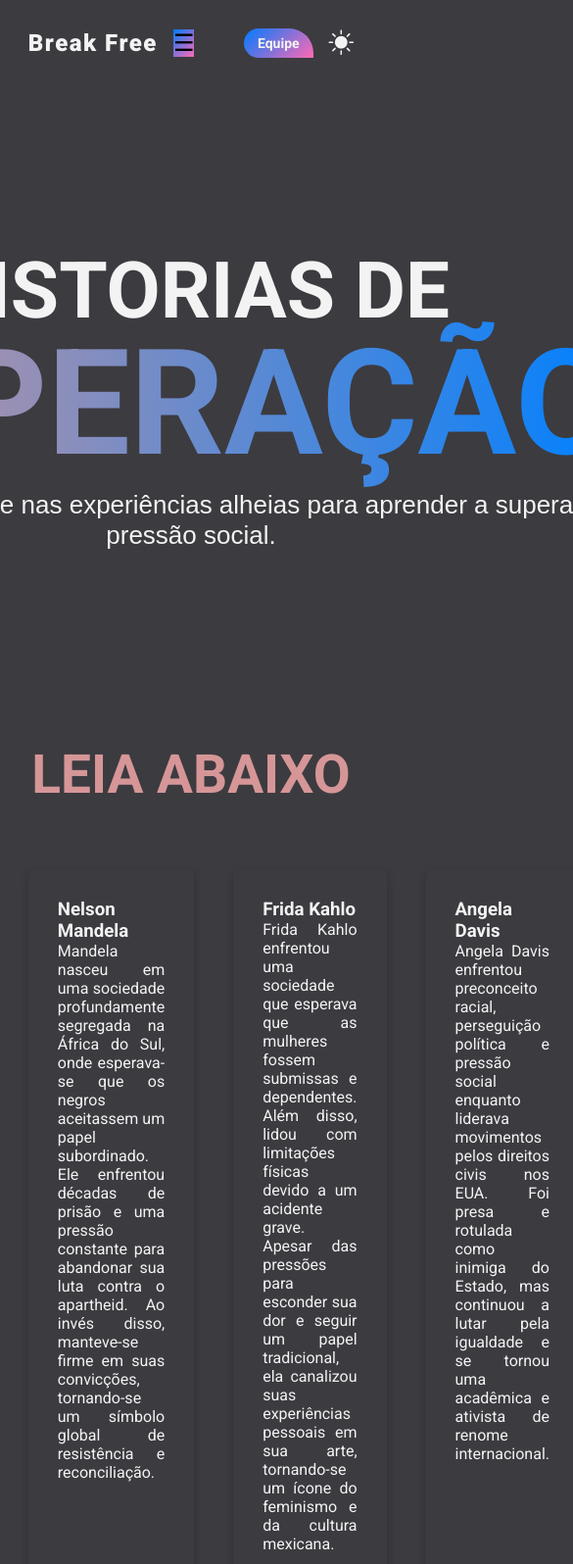
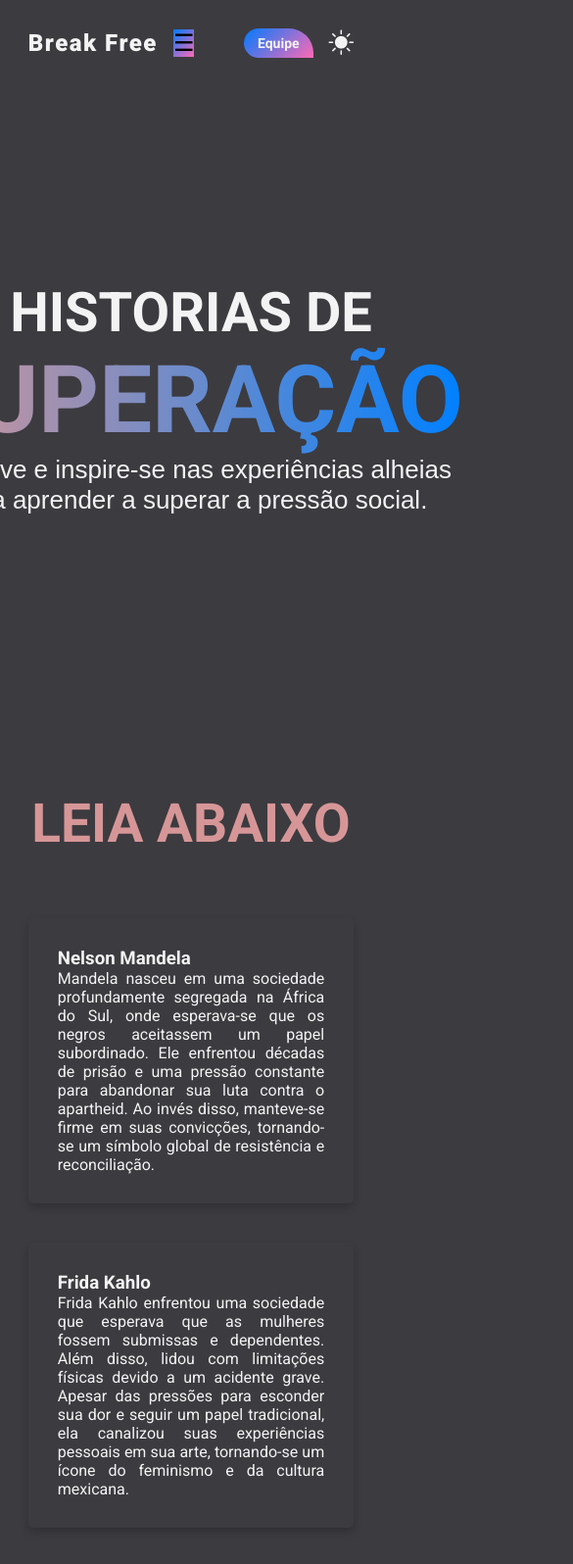
Before and after one commit to DaihSeven/BreakFree-ProjetoFinalM2, a plain HTML site: page pages/history.html in a window 390 px wide. Shown: the top 1596 px of the page at 98% size, 585 px wide, since content can reach past the window. Drawn offline with nearby package versions, Linux system fonts and the light colour scheme.

Commit message:
:sparkles: making responsive

```diff
--- a/styles/history.css
+++ b/styles/history.css
@@ -28,8 +28,8 @@ body {
 }
 
 .container {
-    max-width: 2000px;
-    padding: 16px;
+    max-width: 125em;
+    padding: 1em;
 }
 
 .main-content {
@@ -37,22 +37,21 @@ body {
     flex-direction: column;
     align-items: center;
     justify-content: center;
-    margin-top: 80px;
+    margin-top: 5em;
     color: var(--light);
 }
 
 .main-content .intro-heading {
-    font-size: 80px;
+    font-size: 5rem;
 }
 
-/* O BODY.LIGHT É O BOTÃO, QUANDO ACIONADO PUXA ESSE CÓDIGO, PODE SER FEITO PRA OUTRAS PARTES TAMBÉM  */
 body.light .intro-heading {
     color: var(--dark);
 }
 
 .main-content .main-heading {
-    font-size: 150px;
-    margin-top: -20px;
+    font-size: 9.375rem;
+    margin-top: -2.25rem;
     background: linear-gradient(90deg, var(--primary), var(--second));
     -webkit-text-fill-color: transparent;
     -webkit-background-clip: text;
@@ -60,18 +59,17 @@ body.light .intro-heading {
 }
 
 .section-title h1 {
-    font-size: 55px;
+    font-size: 3.4375em;
     text-align: center;
-    margin-top: 60px;
+    margin-top: 1.75em;
 }
 
 .subtitle {
-    font-size: 26px;
+    font-size: 1.625em;
     text-align: center;
     font-family: Arial, Helvetica, sans-serif;
 }
 
-/* O BODY.LIGHT É O BOTÃO, QUANDO ACIONADO PUXA ESSE CÓDIGO, PODE SER FEITO PRA OUTRAS PARTES TAMBÉM  */
 body.light .subtitle {
     color: var(--dark);
 }
@@ -79,24 +77,24 @@ body.light .subtitle {
 .story {
     display: flex;
     flex-direction: column;
-    gap: 20px;
-    margin-top: 45px;
+    gap: 1.25em;
+    margin-top: 2.8125em;
 }
 
 .row {
     display: flex;
     justify-content: space-between;
-    gap: 40px;
-    margin-top: 65px;
+    gap: 2.5em;
+    margin-top: 4.0625em;
 }
 
 .stories {
     background-color: var(--dark);
     color: var(--light);
-    padding: 30px;
+    padding: 1.875em;
     flex: 1;
-    border-radius: 5px;
-    box-shadow: 0 4px 8px rgba(0, 0, 0, 0.2);
+    border-radius: 0.3125em;
+    box-shadow: 0 0.25em 0.5em rgba(0, 0, 0, 0.2);
     text-align: justify;
     position: relative;
     transition: transform 0.3s, background-color 0.3s, box-shadow 0.3s;
@@ -105,8 +103,8 @@ body.light .subtitle {
 .stories:hover {
     background-color: var(--primaryHover);
     color: var(--light);
-    transform: translateY(-10px) scale(1.05);
-    box-shadow: 0 10px 20px rgba(0, 0, 0, 0.4);
+    transform: translateY(-0.625em) scale(1.05);
+    box-shadow: 0 0.625em 1.25em rgba(0, 0, 0, 0.4);
 }
 
 .stories:hover::before {
@@ -116,17 +114,17 @@ body.light .subtitle {
     left: 0;
     right: 0;
     bottom: 0;
-    border: 2px solid var(--primary);
-    border-radius: 5px;
+    border: 0.125em solid var(--primary);
+    border-radius: 0.3125em;
     animation: glow 1.5s infinite alternate;
 }
 
 @keyframes glow {
     0% {
-        box-shadow: 0 0 5px var(--primaryHover);
+        box-shadow: 0 0 0.3125em var(--primaryHover);
     }
     100% {
-        box-shadow: 0 0 15px var(--primaryHover);
+        box-shadow: 0 0 0.9375em var(--primaryHover);
     }
 }
 
@@ -134,9 +132,34 @@ body.light .subtitle {
     background-color: #f3f3f3f3;
     color: var(--primary);
     text-align: center;
-    padding: 20px 20px;
-    font-size: 25px;
-    border-radius: 15px;
-    box-shadow: 0 4px 8px rgba(0, 0, 0, 0.2);
+    padding: 1.25em 1.25em;
+    font-size: 1.5625em;
+    border-radius: 0.9375em;
+    box-shadow: 0 0.25em 0.5em rgba(0, 0, 0, 0.2);
     transition: transform 0.3s, box-shadow 0.3s;
 }
+
+@media (max-width: 768px) {
+
+    .main-content .intro-heading {
+        font-size: 3.5rem;
+    }
+
+    .main-content .main-heading {
+        font-size: 6rem;
+        margin-top: 0;
+    }
+
+    .row {
+        flex-direction: column;
+        align-items: center;
+    }
+
+    .stories {
+        flex: 1 1 100%;
+    }
+
+    .section-title h1 {
+        margin-top: 2em;
+}
+}
```
Also changed, not shown: pages/history.html (+0 -2 lines).
